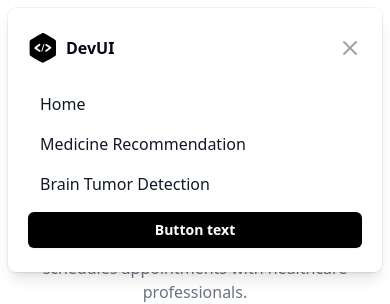
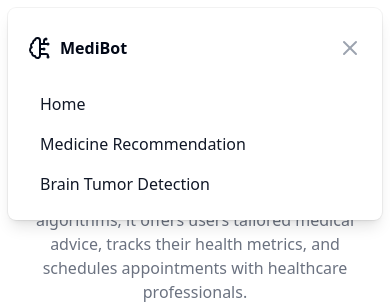
Before and after one commit to thepranaygupta/MediBot-FYP, a React (Vite) app in the folder frontend/: page / in a window 390 px wide. Both pictures are taken after a click on the icon 362 px from the left and 28 px from the top of the page. Shown: the top 304 px of the page. Built offline with nearby package versions, Linux system fonts and the light colour scheme.

Commit message:
feat: Update Navbar component to include BrainCircuit icon

```diff
--- a/frontend/src/components/Navbar.tsx
+++ b/frontend/src/components/Navbar.tsx
@@ -61,14 +61,9 @@ export default function Navbar() {
                 <div className='flex items-center justify-between'>
                   <div className='inline-flex items-center space-x-2'>
                     <span>
-                      <svg width='30' height='30' viewBox='0 0 50 56' fill='none' xmlns='http://www.w3.org/2000/svg'>
-                        <path
-                          d='M23.2732 0.2528C20.8078 1.18964 2.12023 12.2346 1.08477 13.3686C0 14.552 0 14.7493 0 27.7665C0 39.6496 0.0986153 41.1289 0.83823 42.0164C2.12023 43.5449 23.2239 55.4774 24.6538 55.5267C25.9358 55.576 46.1027 44.3832 48.2229 42.4602C49.3077 41.474 49.3077 41.3261 49.3077 27.8158C49.3077 14.3055 49.3077 14.1576 48.2229 13.1714C46.6451 11.7415 27.1192 0.450027 25.64 0.104874C24.9497 -0.0923538 23.9142 0.00625992 23.2732 0.2528ZM20.2161 21.8989C20.2161 22.4906 18.9835 23.8219 17.0111 25.3997C15.2361 26.7803 13.8061 27.9637 13.8061 28.0623C13.8061 28.1116 15.2361 29.0978 16.9618 30.2319C18.6876 31.3659 20.2655 32.6479 20.4134 33.0917C20.8078 34.0286 19.871 35.2119 18.8355 35.2119C17.8001 35.2119 9.0233 29.3936 8.67815 28.5061C8.333 27.6186 9.36846 26.5338 14.3485 22.885C17.6521 20.4196 18.4904 20.0252 19.2793 20.4196C19.7724 20.7155 20.2161 21.3565 20.2161 21.8989ZM25.6893 27.6679C23.4211 34.9161 23.0267 35.7543 22.1391 34.8668C21.7447 34.4723 22.1391 32.6479 23.6677 27.9637C26.2317 20.321 26.5275 19.6307 27.2671 20.3703C27.6123 20.7155 27.1685 22.7864 25.6893 27.6679ZM36.0932 23.2302C40.6788 26.2379 41.3198 27.0269 40.3337 28.1609C39.1503 29.5909 31.6555 35.2119 30.9159 35.2119C29.9298 35.2119 28.9436 33.8806 29.2394 33.0424C29.3874 32.6479 30.9652 31.218 32.7403 29.8867L35.9946 27.4706L32.5431 25.1532C30.6201 23.9205 29.0915 22.7371 29.0915 22.5892C29.0915 21.7509 30.2256 20.4196 30.9159 20.4196C31.3597 20.4196 33.6771 21.7016 36.0932 23.2302Z'
-                          fill='black'
-                        />
-                      </svg>
+                      <BrainCircuit />
                     </span>
-                    <span className='font-bold'>DevUI</span>
+                    <span className='font-bold'>MediBot</span>
                   </div>
                   <div className='-mr-2'>
                     <button
@@ -92,11 +87,6 @@ export default function Navbar() {
                     ))}
                   </nav>
                 </div>
-                <button
-                  type='button'
-                  className='mt-4 w-full rounded-md bg-black px-3 py-2 text-sm font-semibold text-white shadow-sm hover:bg-black/80 focus-visible:outline focus-visible:outline-2 focus-visible:outline-offset-2 focus-visible:outline-black'>
-                  Button text
-                </button>
               </div>
             </div>
           </div>
```
